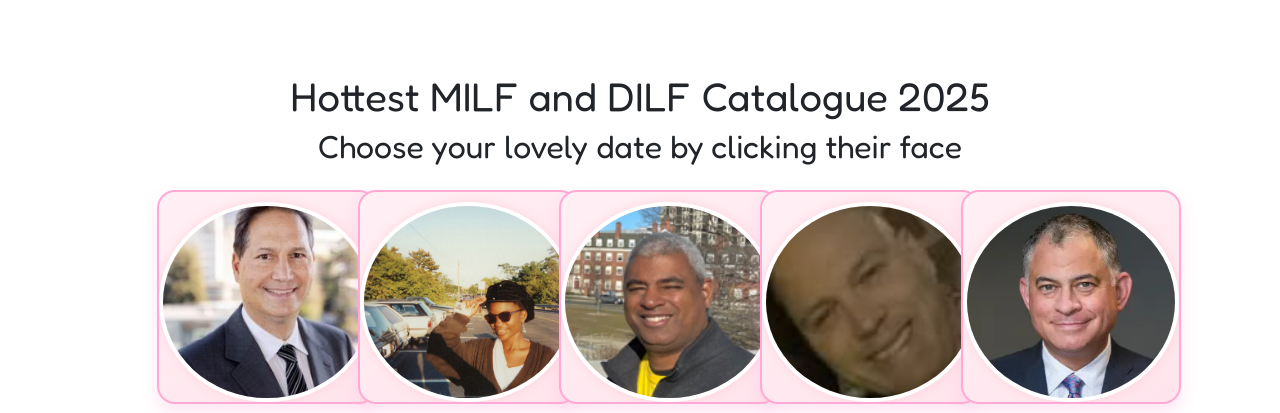
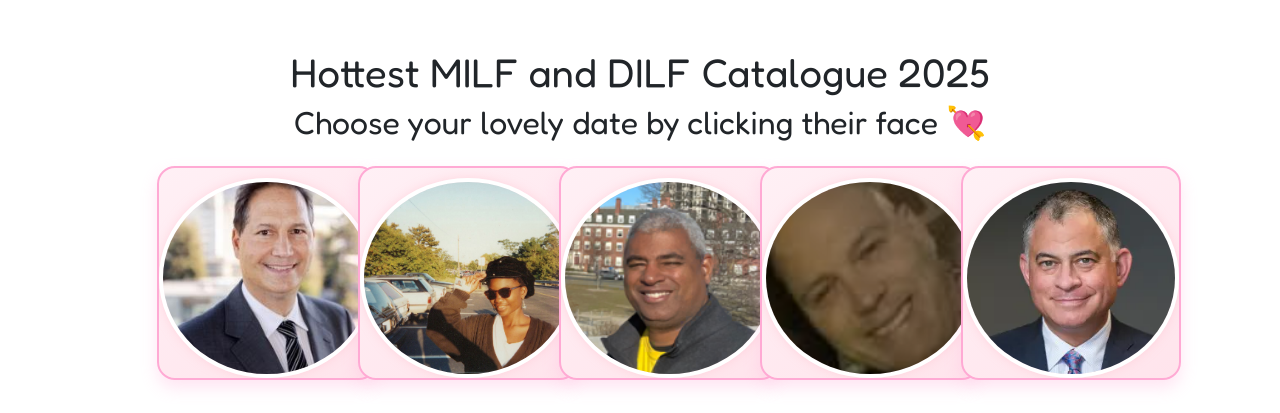
Before and after one commit to 1020robert/LampoonTech, a Flask app: page /image_flight_search in a window 1280 px wide. Shown: the part 74-487 px from the top of the page. Run offline with Flask 3, Linux system fonts and the light colour scheme; a user stored in the database is signed in; some libraries are stand-ins or nearby versions.

Commit message:
Update image_flight_search.html

```diff
--- a/templates/image_flight_search.html
+++ b/templates/image_flight_search.html
@@ -1,10 +1,15 @@
 {% extends 'layout.html' %}
 {% block body_class %}light-pink-page{% endblock %}
 {% block main %}
-<div class="page-title text-center my-4">
-  <h1>Hottest <span class="pink">MILF</span> and <span class="pink">DILF</span> Catalogue <span class="year">2025</span></h1>
-  <h2>Choose your lovely date by <span class="underline">clicking their face</span></h2>
+<div class="page-header text-center">
+  <h1>
+    <span class="highlight">Hottest</span>
+    <span class="milf">MILF</span> and <span class="dilf">DILF</span>
+    <span class="highlight">Catalogue</span> <span class="year">2025</span>
+  </h1>
+  <h2>Choose your lovely date by <span class="emphasis">clicking their face 💘</span></h2>
 </div>
+
 
 
 <!-- Loading screen -->
```
